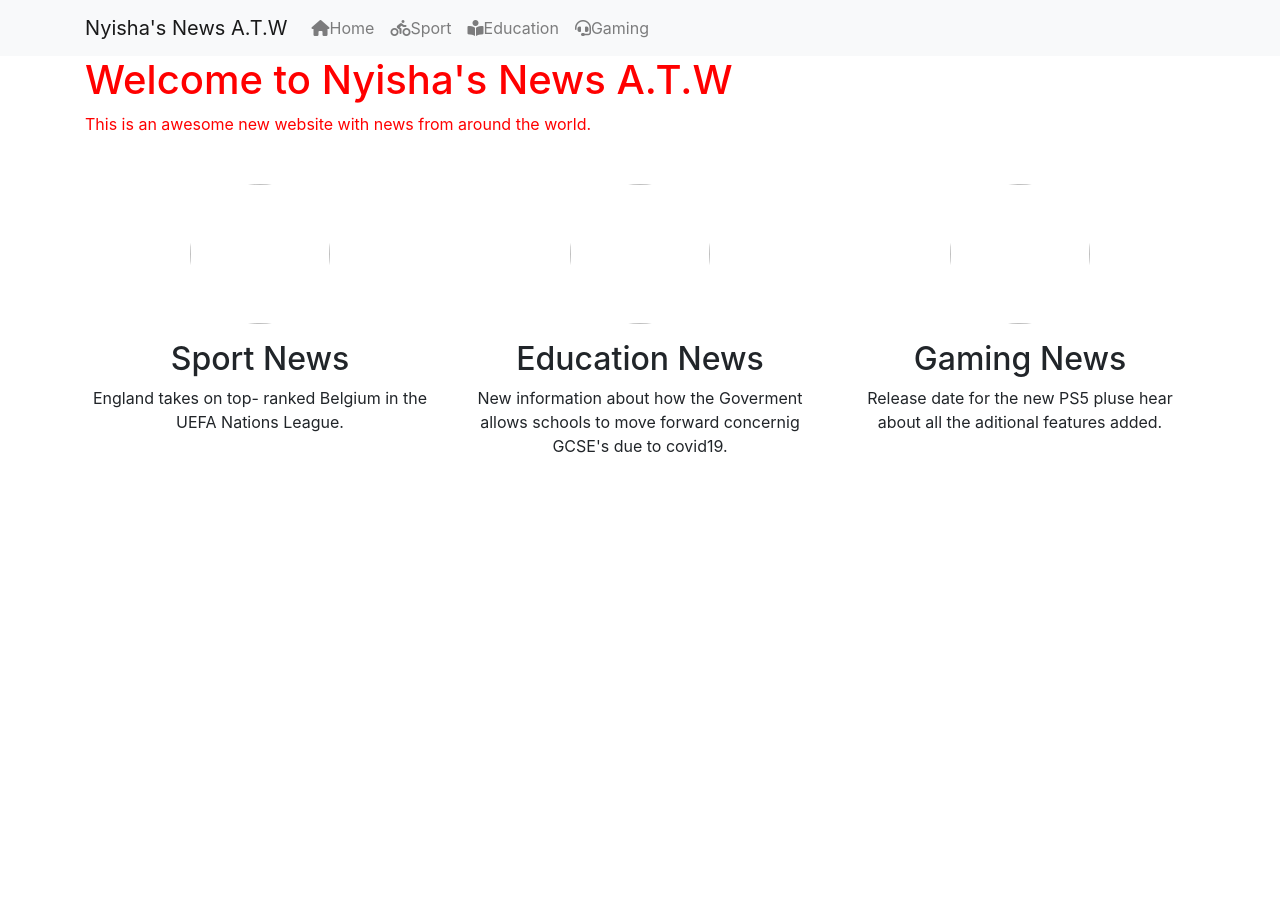
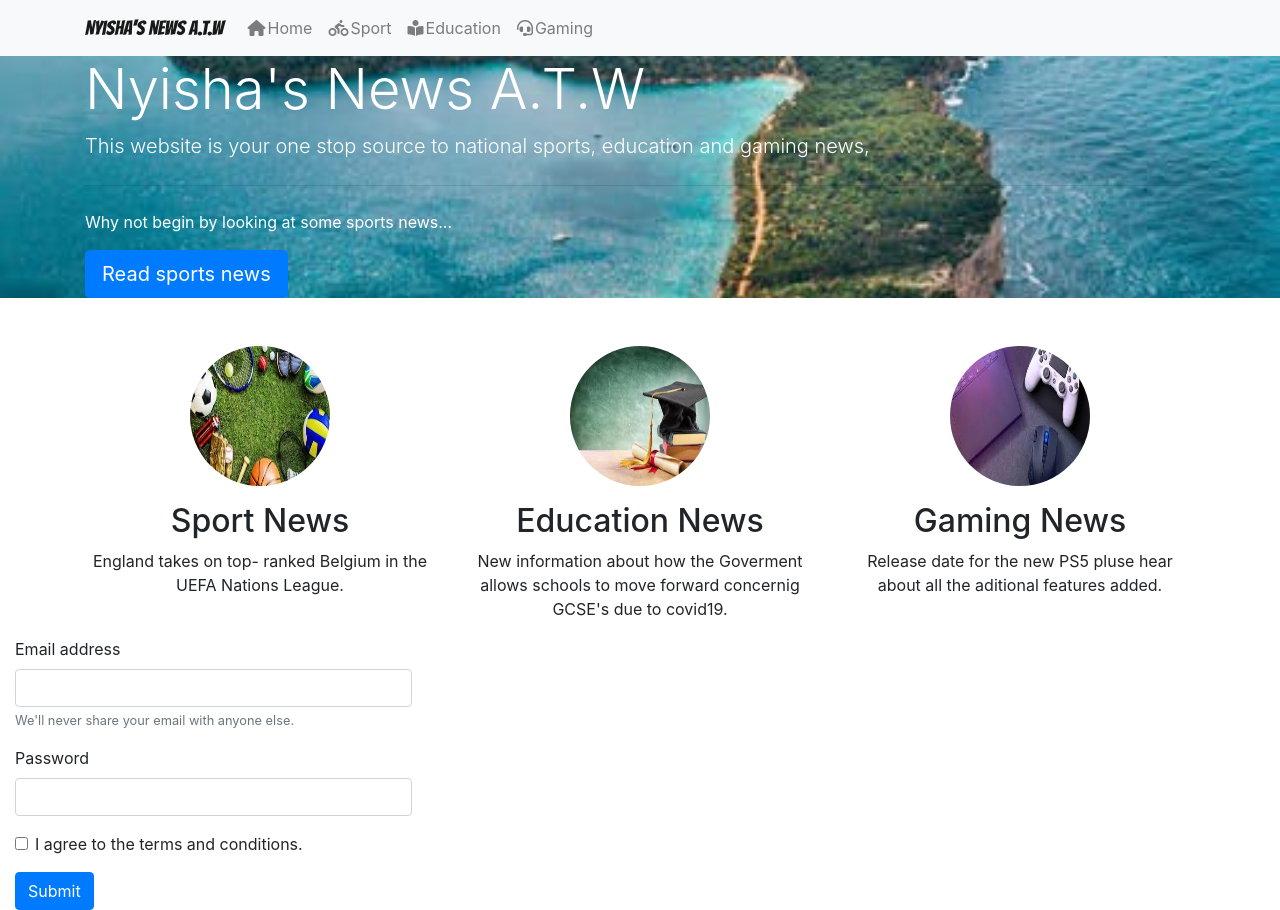
Before and after one commit to Nyisha/evidence, a plain HTML site: page index.html/index.html in a window 1280 px wide. Before the commit the page ends 800 px from the top, so only its background shows below. Drawn offline with nearby package versions, Linux system fonts and the light colour scheme.

Commit message:
Activiyy 11
I couldnt change the line color.  Sorry

```diff
--- a/index.html/index.html
+++ b/index.html/index.html
@@ -7,7 +7,7 @@
 <title>Welcome to Nyisha's New's A.T.W</title>
 <link rel="stylesheet" href="https://stackpath.bootstrapcdn.com/bootstrap/4.5.0/css/bootstrap.min.css">
 <link href="https://fonts.googleapis.com/css2?family=Bangers&display=swap" rel="stylesheet">
-<link rel="stylesheet" href="./css/styles.css" />
+<link rel="stylesheet" href="style.css">
 <script src="https://kit.fontawesome.com/5b2ed7c1e8.js" crossorigin="anonymous"></script>
 </head>
   <body>
@@ -18,9 +18,9 @@
       <button class="navbar-toggler" type="button" data-toggle="collaspe" data-target="#navbarSupportedContent">
         <span class="navbar-toggler-icon"></span>
       </button>
+
       <div class="collapse navbar-collapse" id="navbarSupportedcontent">
-
-        <ul class="navbar-nav mr-auto">
+  <ul class="navbar-nav mr-auto">
       <li class="nav-item">
         <a class="nav-link" href="index.html"><i class="fas fa-home"></i>Home</a>
       </li>
@@ -35,13 +35,21 @@
       </li>
       </ul>
     </div>
-      </div>
     </nav>
 
-<div class="container">
-  <h1 style= "color:#ff0000;.">Welcome to Nyisha's News A.T.W</h1>
+<div class="jumbortron" id="home-page">
+  <div class="container">
 
-      <p style="color:#ff0000;.">This is an awesome new website with news from around the world.</p>
+    <h1 class="display-4">Nyisha's News A.T.W</h1>
+    <p class="lead">
+      This website is your one stop source to national sports, education and gaming news,
+    </p>
+    <hr class="my-4"/>
+    <p>Why not begin by looking at some sports news...</p>
+    <a class="btn btn-primary btn-lg" href="sport.html"
+    role="button">Read sports news</a>
+
+  </div>
 </div>
 <div class="container">
   <div class="row text-center mt-5">
@@ -68,10 +76,28 @@
   </div>
   </div>
 </div>
-
+<form>
+  <div class="col-lg-4">
+  <div class="form-group">
+    <label for="exampleInputEmail1">Email address</label>
+    <input type="email" class="form-control" id="exampleInputEmail1" aria-describedby="emailHelp">
+    <small id="emailHelp" class="form-text text-muted">We'll never share your email with anyone else.</small>
+  </div>
+  <div class="form-group">
+    <label for="exampleInputPassword1">Password</label>
+    <input type="password" class="form-control" id="exampleInputPassword1">
+  </div>
+  <div class="form-group form-check">
+    <input type="checkbox" class="form-check-input" id="exampleCheck1">
+    <label class="form-check-label" for="exampleCheck1">I agree to the terms and conditions.</label>
+  </div>
+  <button type="submit" class="btn btn-primary">Submit</button>
+</div>
+</form>
 <script src="https://code.jquery.com/jquery-3.5.1.min.js">
 </script>
 <script src="https://stackpath.bootstrapcdn.com/bootstrap/4.5.0/js/bootstrap.min.js">
 </script>
+
 </body>
 </html>
--- /dev/null
+++ b/index.html/style.css
@@ -0,0 +1,16 @@
+nav .navbar-brand {
+  font-family:  'Bangers', cursive;
+}
+nav ul li a i {
+  margin-right:  2px
+}
+hr .my-4 {
+  color: darkgrey;
+}
+.jumbortron, #home-page  {
+  background-image: url('images/news-background-pic-3225524.jpeg');
+background-repeat: no-repeat;
+background-position: center center;
+background-size: cover;
+color: #fff;
+}
```
Also changed, not shown: index.html/images/education.jpg (added), index.html/images/gaming.jpg (added), index.html/images/news-background-pic-3225524.jpeg (added), index.html/images/sports.jpg (added).
